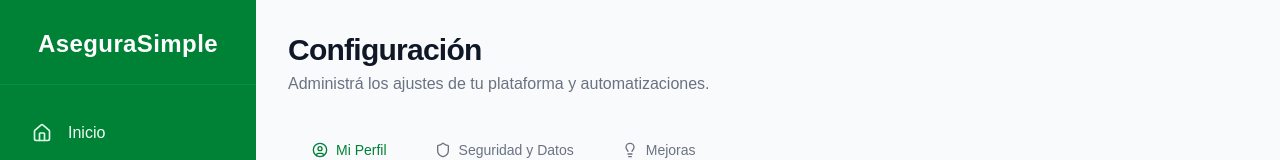
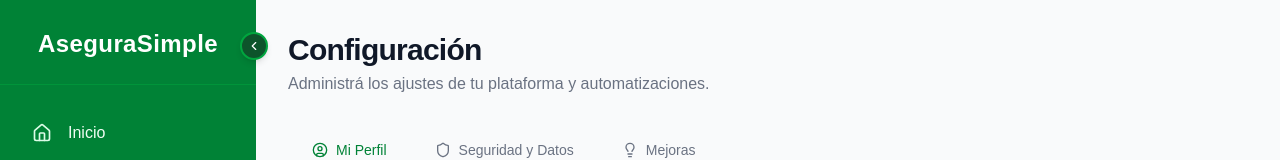
Before and after one commit to EzeZari/asegura-simple, a Next.js app in the folder frontend/: page /configuracion in a window 1280 px wide. Shown: the top 160 px of the page. Built offline with nearby package versions, Linux system fonts and the light colour scheme; no server answers.

Commit message:
ui(sidebar): agregar modo colapsable para pantallas de escritorio
Layout: Control dinámico de margen izquierdo y expansión forzada en vista móvil. Sidebar: Diseño compacto con nuevo ícono 'AS', botón flotante de toggle, ocultamiento fluido de textos y tooltips en íconos.

```diff
--- a/frontend/app/(dashboard)/layout.tsx
+++ b/frontend/app/(dashboard)/layout.tsx
@@ -9,7 +9,7 @@ import UpgradeModal from "@/components/ui/UpgradeModal";
 import GracePeriodBanner from "@/components/layout/GracePeriodBanner";
 import SessionExpiredModal from "@/components/ui/SessionExpiredModal";
 import ComunicadosGlobales from "@/components/layout/ComunicadosGlobales";
-import TrialBanner from "@/components/layout/TrialBanner"; // 🔥 ACÁ IMPORTAMOS EL NUEVO BANNER
+import TrialBanner from "@/components/layout/TrialBanner";
 import Script from "next/script";
 
 export default function DashboardLayout({ children }: { children: React.ReactNode }) {
@@ -17,11 +17,11 @@ export default function DashboardLayout({ children }: { children: React.ReactNod
   const user = useAuthStore((state: any) => state.user);
 
   const [isSidebarOpen, setIsSidebarOpen] = useState(false);
+  const [isSidebarCollapsed, setIsSidebarCollapsed] = useState(false);
 
   useEffect(() => {
     const initApp = async () => {
       try {
-        // 1. Rehidratamos la sesión
         const resSession = await apiFetch(`/api/auth/refresh`, { method: "POST" });
         if (resSession.ok) {
           const data = await resSession.json();
@@ -52,21 +52,28 @@ export default function DashboardLayout({ children }: { children: React.ReactNod
   return (
     <div className="min-h-screen bg-gray-50 dark:bg-gray-900 relative overflow-x-hidden transition-colors duration-300">
 
-      <Sidebar isOpen={isSidebarOpen} onClose={() => setIsSidebarOpen(false)} />
+      <Sidebar
+        isOpen={isSidebarOpen}
+        onClose={() => setIsSidebarOpen(false)}
+        isCollapsed={isSidebarCollapsed}
+        onToggleCollapse={() => setIsSidebarCollapsed(!isSidebarCollapsed)}
+      />
 
-      <div className="lg:pl-64 flex flex-col min-h-screen w-full transition-all duration-300">
+      <div className={`${isSidebarCollapsed ? 'lg:pl-20' : 'lg:pl-64'} flex flex-col min-h-screen w-full transition-all duration-300`}>
 
         <div className="lg:hidden flex items-center justify-between bg-green-700 text-white p-4 shadow-md sticky top-0 z-30">
           <span className="font-bold text-xl tracking-wide">AseguraSimple</span>
           <button
-            onClick={() => setIsSidebarOpen(true)}
+            onClick={() => {
+              setIsSidebarOpen(true);
+              setIsSidebarCollapsed(false); // 🔥 ACÁ ESTÁ LA MAGIA: Obliga a que se expanda al abrirlo en móvil
+            }}
             className="p-1.5 hover:bg-green-600 rounded-md transition-colors"
           >
             <Menu size={26} />
           </button>
         </div>
 
-        {/* 🔥 ACÁ INYECTAMOS EL BANNER DE PRUEBA Y LOS COMUNICADOS */}
         <TrialBanner />
         <ComunicadosGlobales />
         <GracePeriodBanner />
--- a/frontend/components/layout/Sidebar.tsx
+++ b/frontend/components/layout/Sidebar.tsx
@@ -3,11 +3,18 @@
 import Link from 'next/link';
 import { useRouter, usePathname } from 'next/navigation';
 import {
-  Home, Users, FileText, Building, CarFront, Bell, Settings, LogOut, BarChart3, X, Eye, ShieldCheck
+  Home, Users, FileText, Building, CarFront, Bell, Settings, LogOut, BarChart3, X, Eye, ShieldCheck, ChevronLeft, ChevronRight
 } from 'lucide-react';
 import { useAuthStore } from '@/store/authStore';
 import { PERMISOS, tienePermiso } from '@/utils/roles';
 import ThemeToggle from '@/components/ui/ThemeToggle';
+
+interface SidebarProps {
+  isOpen: boolean;
+  onClose: () => void;
+  isCollapsed: boolean;
+  onToggleCollapse: () => void;
+}
 
 const menuItems = [
   { name: 'Inicio', icon: Home, path: '/inicio' },
@@ -20,12 +27,7 @@ const menuItems = [
   { name: 'Configuración', icon: Settings, path: '/configuracion' },
 ];
 
-interface SidebarProps {
-  isOpen: boolean;
-  onClose: () => void;
-}
-
-export default function Sidebar({ isOpen, onClose }: SidebarProps) {
+export default function Sidebar({ isOpen, onClose, isCollapsed, onToggleCollapse }: SidebarProps) {
   const router = useRouter();
   const pathname = usePathname();
 
@@ -33,10 +35,8 @@ export default function Sidebar({ isOpen, onClose }: SidebarProps) {
   const clearStore = useAuthStore((state) => state.logout);
 
   const esSoloLectura = user?.role === 'VIEWER';
-
   const esDueno = tienePermiso(user, PERMISOS.PUEDE_EDITAR_PLAN);
   const puedeModificar = tienePermiso(user, PERMISOS.PUEDE_MODIFICAR_DATOS);
-
   const esAdminSecundario = puedeModificar && !esDueno;
 
   const handleLogout = async () => {
@@ -48,7 +48,6 @@ export default function Sidebar({ isOpen, onClose }: SidebarProps) {
 
       document.cookie = "next_auth_token=; path=/; expires=Thu, 01 Jan 1970 00:00:00 GMT";
 
-      // 🔥 RESET DE CRISP CHAT ANTES DE SALIR
       if (typeof window !== "undefined" && (window as any).$crisp) {
         (window as any).$crisp.push(["do", "session:reset"]);
       }
@@ -69,16 +68,24 @@ export default function Sidebar({ isOpen, onClose }: SidebarProps) {
         />
       )}
 
-      {/* 🔥 ASIDE PRINCIPAL */}
+      {/* 🔥 REGLA DE ANCHO CORREGIDA: lg:w-20 w-64 asegura que en móvil siempre mida 64 */}
       <aside className={`
         tour-sidebar
-        w-64 h-screen bg-green-700 text-white flex flex-col fixed left-0 top-0 z-50
-        transition-transform duration-300 ease-in-out shadow-2xl lg:shadow-none
+        ${isCollapsed ? 'lg:w-20 w-64' : 'w-64'} h-screen bg-green-700 text-white flex flex-col fixed left-0 top-0 z-50
+        transition-all duration-300 ease-in-out shadow-2xl lg:shadow-none
         ${isOpen ? 'translate-x-0' : '-translate-x-full'}
         lg:translate-x-0
       `}>
 
-        <div className="relative h-auto py-6 flex flex-col items-center justify-center font-bold tracking-wide border-b border-green-600/50 px-4 text-center">
+        {/* BOTÓN FLOTANTE PARA COLAPSAR */}
+        <button
+          onClick={onToggleCollapse}
+          className="hidden lg:flex items-center justify-center absolute -right-3 top-8 bg-green-900 border-2 border-green-600 text-white h-7 w-7 rounded-full hover:bg-green-600 hover:scale-110 transition-all z-50 shadow-md"
+        >
+          {isCollapsed ? <ChevronRight size={14} /> : <ChevronLeft size={14} />}
+        </button>
+
+        <div className={`relative flex flex-col items-center justify-center font-bold tracking-wide border-b border-green-600/50 text-center transition-all ${isCollapsed ? 'py-4 min-h-[80px]' : 'py-6 px-4'}`}>
           <button
             onClick={onClose}
             className="lg:hidden absolute top-2 right-2 p-1.5 text-green-100 hover:text-white hover:bg-green-600 rounded-lg transition-colors"
@@ -86,9 +93,19 @@ export default function Sidebar({ isOpen, onClose }: SidebarProps) {
             <X size={22} />
           </button>
 
-          <span className="text-2xl mt-1">AseguraSimple</span>
+          {/* 🔥 EL NUEVO LOGO "AS" MUCHO MÁS PROFESIONAL */}
+          {isCollapsed ? (
+            <div
+              className="w-11 h-11 bg-white text-green-700 flex items-center justify-center rounded-xl shadow-lg font-black text-xl tracking-tighter cursor-default mt-2"
+              title="AseguraSimple"
+            >
+              AS
+            </div>
+          ) : (
+            <>
+              <span className="text-2xl mt-1 whitespace-nowrap overflow-hidden">AseguraSimple</span>
               {user && (
-            <div className="flex flex-col items-center mt-1">
+                <div className="flex flex-col items-center mt-1 overflow-hidden">
                   <span className="text-sm font-normal text-green-200 truncate w-full max-w-[180px]">
                     Hola, {user.nombre}
                   </span>
@@ -106,13 +123,14 @@ export default function Sidebar({ isOpen, onClose }: SidebarProps) {
                   )}
                 </div>
               )}
+            </>
+          )}
         </div>
 
-        <nav className="flex-1 px-3 py-6 flex flex-col gap-1.5 overflow-y-auto">
+        <nav className="flex-1 px-3 py-6 flex flex-col gap-1.5 overflow-y-auto hide-scrollbar">
           {menuItems.map((item) => {
             const Icon = item.icon;
             const isActive = pathname === item.path || (item.path !== '/' && pathname.startsWith(item.path));
-
             const isConfig = item.path === '/configuracion';
 
             return (
@@ -120,33 +138,35 @@ export default function Sidebar({ isOpen, onClose }: SidebarProps) {
                 key={item.name}
                 href={item.path}
                 onClick={onClose}
-                className={`flex items-center gap-4 px-4 py-3 rounded-lg transition-all ${
+                title={isCollapsed ? item.name : undefined}
+                className={`flex items-center ${isCollapsed ? 'justify-center px-0' : 'gap-4 px-4'} py-3 rounded-lg transition-all ${
                   isActive
-                    ? 'bg-green-800/80 font-bold border-l-4 border-white pl-3'
+                    ? `bg-green-800/80 font-bold border-l-4 border-white ${isCollapsed ? '' : 'pl-3'}`
                     : 'hover:bg-green-600/50 font-medium border-l-4 border-transparent'
                 } ${isConfig ? 'tour-configuracion' : ''}`}
               >
-                <Icon size={20} className={isActive ? 'text-white' : 'text-green-100'} />
-                <span className={isActive ? 'text-white' : 'text-green-50'}>{item.name}</span>
+                <Icon size={20} className={`shrink-0 ${isActive ? 'text-white' : 'text-green-100'}`} />
+                {!isCollapsed && <span className={`whitespace-nowrap overflow-hidden ${isActive ? 'text-white' : 'text-green-50'}`}>{item.name}</span>}
               </Link>
             );
           })}
         </nav>
 
         {/* PIE DEL SIDEBAR */}
-        <div className="p-4 border-t border-green-600/50 mt-auto flex flex-col gap-2">
-          {/* 🔥 2. Botón de Modo Oscuro integrado arriba de cerrar sesión */}
-          <div className="flex items-center justify-between px-4 py-2 rounded-lg bg-green-800/40 text-green-50">
-            <span className="text-sm font-medium">Modo Oscuro</span>
+        <div className={`p-4 border-t border-green-600/50 mt-auto flex flex-col gap-2 ${isCollapsed ? 'items-center px-2' : ''}`}>
+
+          <div className={`flex items-center ${isCollapsed ? 'justify-center w-full' : 'justify-between px-4'} py-2 rounded-lg bg-green-800/40 text-green-50 overflow-hidden`} title={isCollapsed ? "Cambiar tema" : undefined}>
+            {!isCollapsed && <span className="text-sm font-medium whitespace-nowrap">Modo Oscuro</span>}
             <ThemeToggle />
           </div>
 
           <button
             onClick={handleLogout}
-            className="w-full flex items-center gap-4 px-4 py-3 rounded-lg hover:bg-green-800 transition-colors text-left text-green-50"
+            title={isCollapsed ? "Cerrar sesión" : undefined}
+            className={`w-full flex items-center ${isCollapsed ? 'justify-center px-0' : 'gap-4 px-4'} py-3 rounded-lg hover:bg-green-800 transition-colors text-left text-green-50`}
           >
-            <LogOut size={20} />
-            <span className="font-medium">Cerrar sesión</span>
+            <LogOut size={20} className="shrink-0" />
+            {!isCollapsed && <span className="font-medium whitespace-nowrap">Cerrar sesión</span>}
           </button>
         </div>
       </aside>
```
Lines whose indentation alone changed are shown as unchanged.
